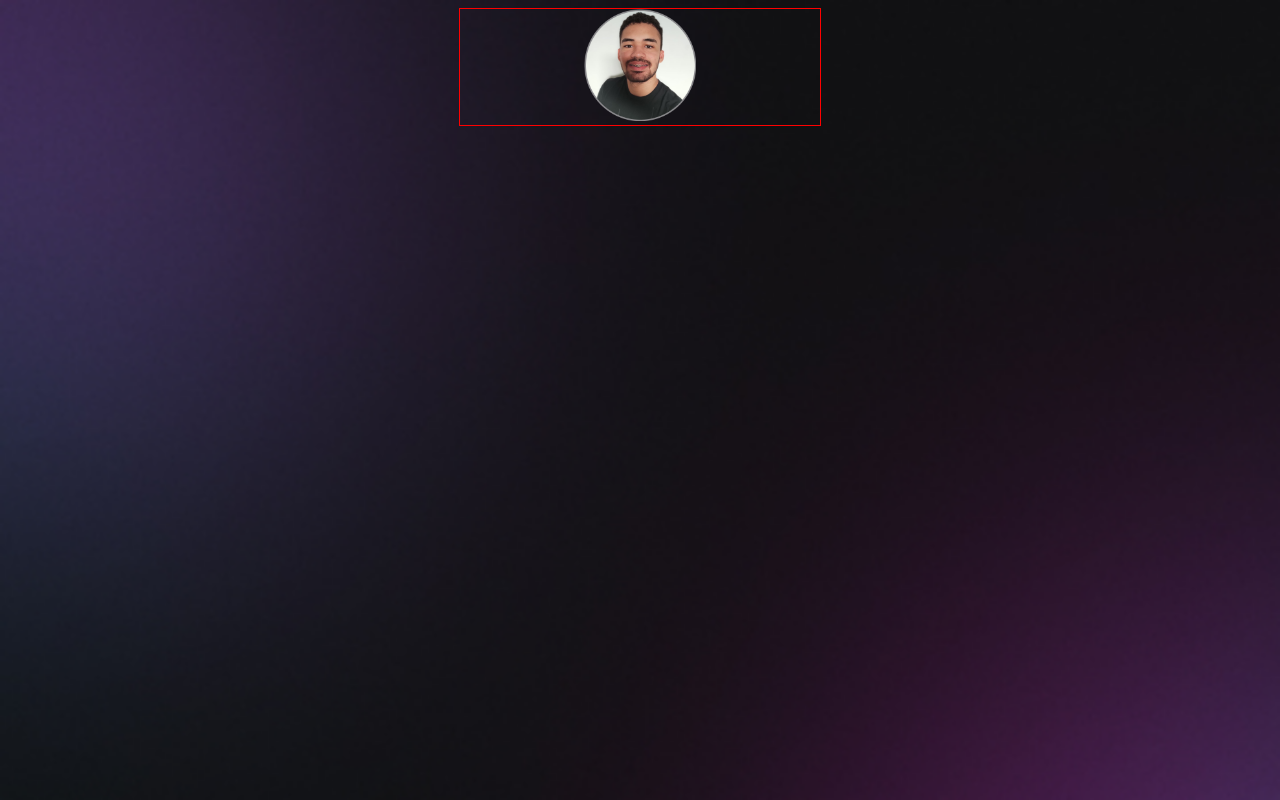
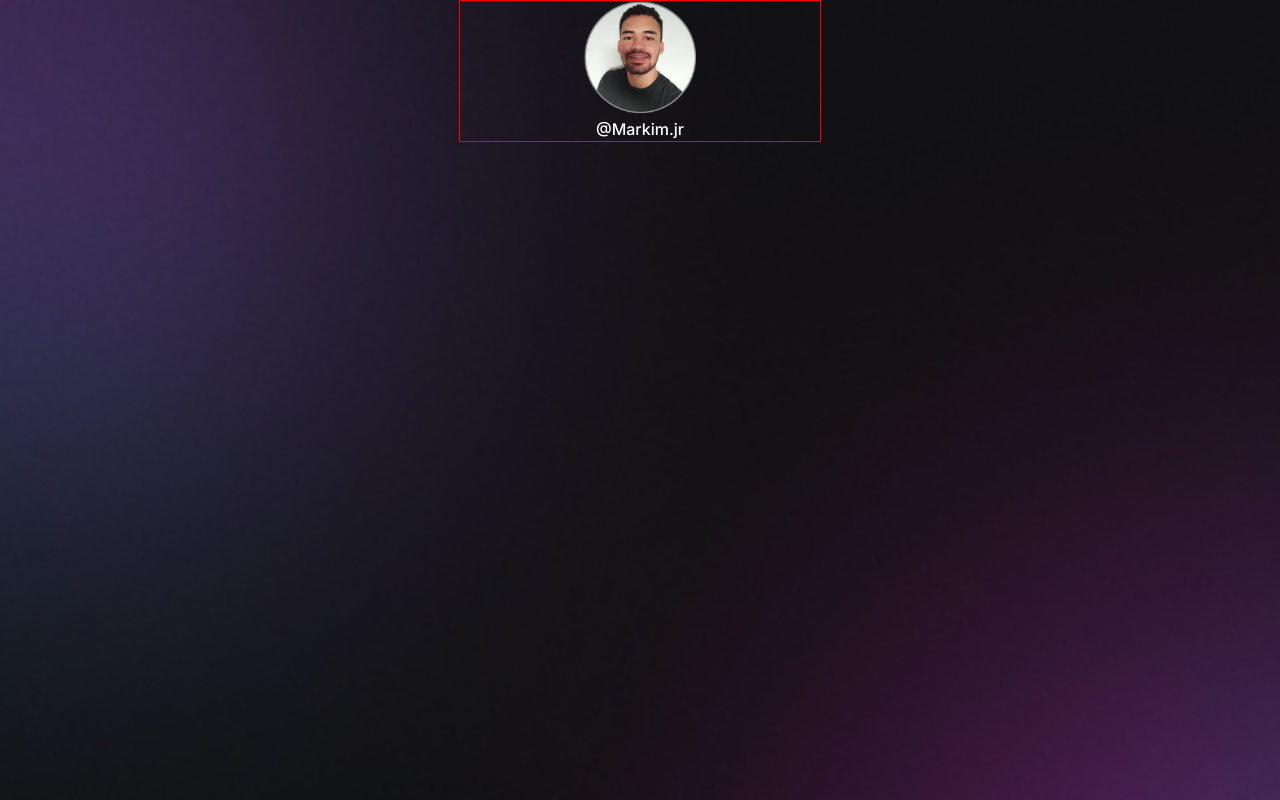
Before and after one commit to MarcosVenicioSJr/DevLInks, a plain HTML site: page index.html in a window 1280 px wide. Drawn offline with Linux system fonts and the light colour scheme.

Commit message:
Fazendo reset do navegador

```diff
--- a/index.html
+++ b/index.html
@@ -17,6 +17,7 @@
   <div id="container">
     <div id="profile">
       <img src="./assets/avatar.png" alt="Foto de Marcos Venicio, sorrindo." />
+      <p>@Markim.jr</p>
     </div>
 </body>
 
--- a/style.css
+++ b/style.css
@@ -1,8 +1,19 @@
+* {
+  margin: 0;
+  padding: 0;
+
+}
+
 body {
   background-image: url(./assets/bg-mobile.jpg);
   background-repeat: no-repeat;
   background-position: top center;
   background-size: cover;
+}
+
+body * {
+  font-family: 'Inter', sans-serif;
+  color: #ffffff
 }
 
 #container {
@@ -19,3 +30,8 @@ body {
   width: 112px;
   height: 112px;
 }
+
+#profile p{
+  font-weight: 500;
+  line-height: 24px;
+}
```
